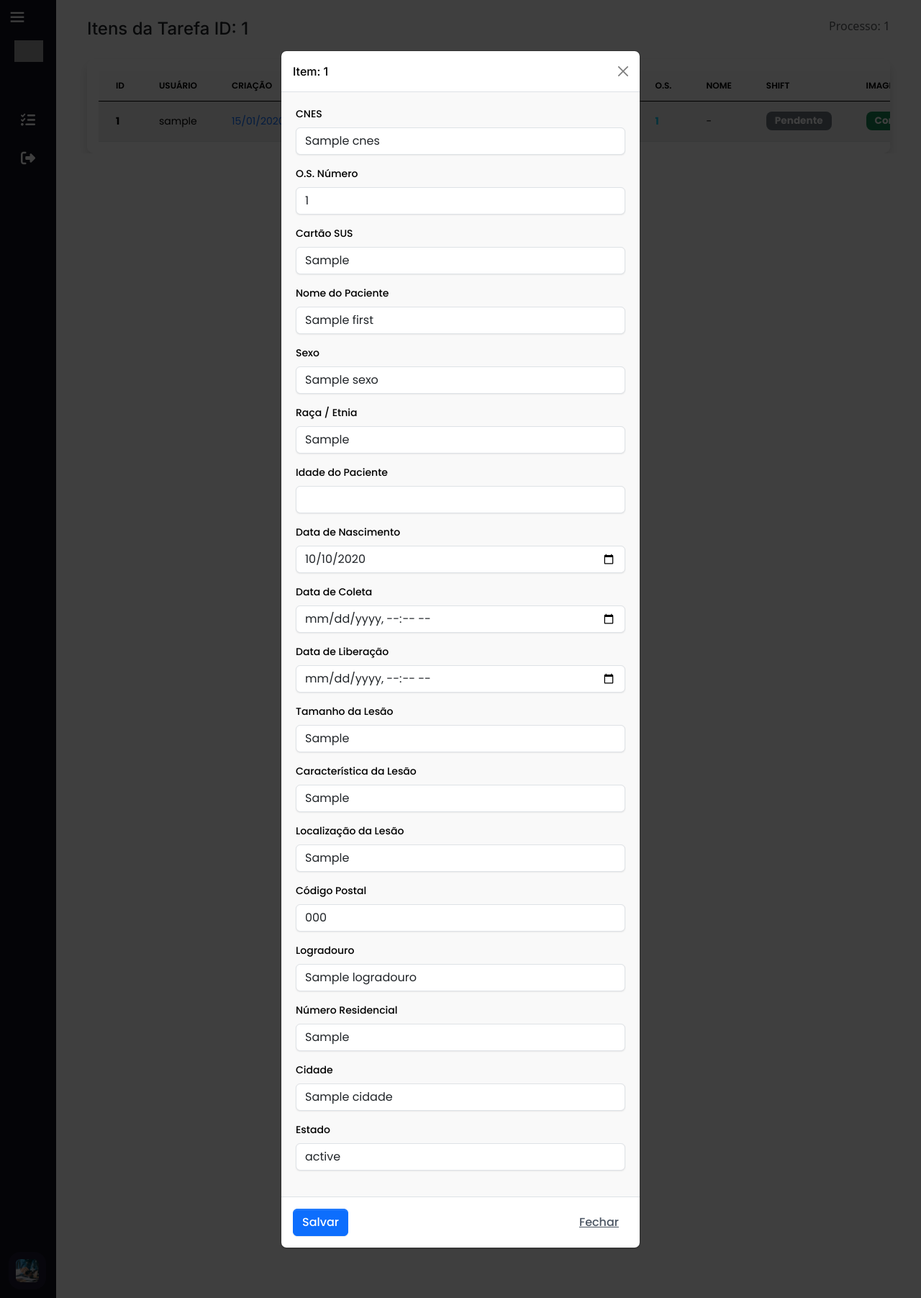
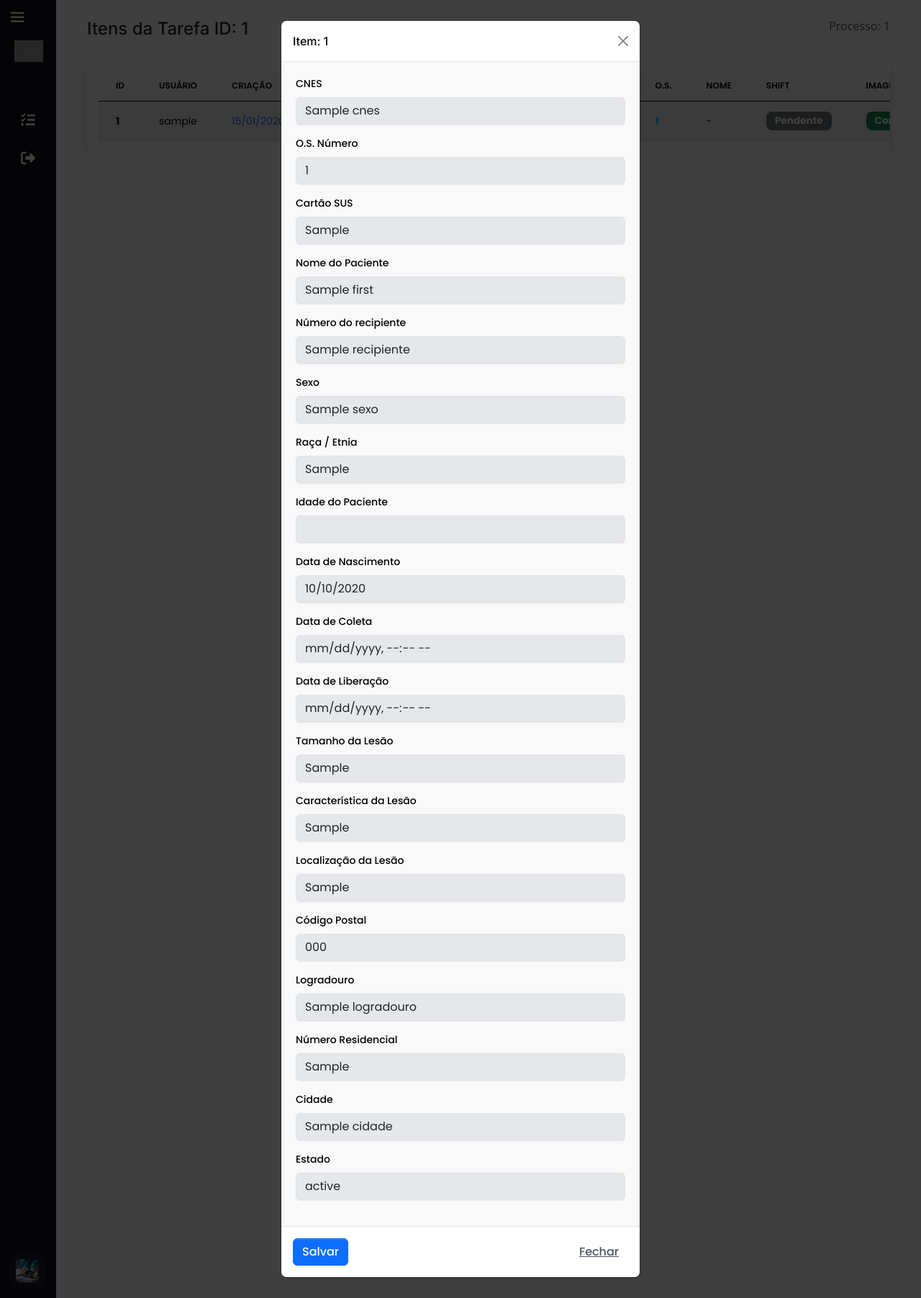
Before and after one commit to JVitorFlow/DashboardAFIP, a Django app: template apps/templates/home/items.html in a window 1280 px wide, after a click on "Ver valores". Shown: the whole page at 72% size. Run offline with Django 4.2, Linux system fonts and the light colour scheme; the template is opened without the code that fills it: most values are stand-ins (such as "Sample title", 1, 10 or a date in 2020); some libraries are stand-ins or nearby versions; grey boxes are pictures that could not be loaded.

Commit message:
feat(ui): add readonly_if filter and apply to shift data form fields

```diff
--- /dev/null
+++ b/apps/items/templatetags/readonly_tags.py
@@ -0,0 +1,20 @@
+from django import template
+
+register = template.Library()
+
+
+@register.filter
+def readonly_if(value):
+    """Retorna readonly se o valor estiver preenchido e não for um marcador de ausência (como 'NI')"""
+    if not value:
+        return ""  # Permitir edição se for None, vazio, etc.
+
+    value_str = str(value).lower()
+    ni_keywords = ["não especificado", "(ni)", "nao especificada"]
+
+    if any(ni_kw in value_str for ni_kw in ni_keywords):
+        return (
+            ""  # Também permite edição se tiver qualquer indicativo de 'não preenchido'
+        )
+
+    return 'readonly style="background-color: #e9ecef;"'  # Caso contrário, bloqueia
--- a/apps/templates/includes/modal_default.html
+++ b/apps/templates/includes/modal_default.html
@@ -1,19 +1,37 @@
 {% load date_filters %}
+{% load readonly_tags %}
 
 <!-- Button to trigger the modal -->
-<button type="button" class="btn btn-sm btn-primary" data-bs-toggle="modal" data-bs-target="#modal-{{ item.id }}">
+<button
+  type="button"
+  class="btn btn-sm btn-primary"
+  data-bs-toggle="modal"
+  data-bs-target="#modal-{{ item.id }}"
+>
   Ver valores
 </button>
 
 <!-- Modal Content with Form -->
-<div class="modal fade" id="modal-{{ item.id }}" tabindex="-1" role="dialog" aria-labelledby="modal-{{ item.id }}" aria-hidden="true">
+<div
+  class="modal fade"
+  id="modal-{{ item.id }}"
+  tabindex="-1"
+  role="dialog"
+  aria-labelledby="modal-{{ item.id }}"
+  aria-hidden="true"
+>
   <div class="modal-dialog modal-dialog-centered" role="document">
     <div class="modal-content">
       <form method="POST" action="{% url 'item_update' item.id %}">
         {% csrf_token %}
         <div class="modal-header">
           <h2 class="h6 modal-title">Item: {{ item.id }}</h2>
-                    <button type="button" class="btn-close" data-bs-dismiss="modal" aria-label="Close"></button>
+          <button
+            type="button"
+            class="btn-close"
+            data-bs-dismiss="modal"
+            aria-label="Close"
+          ></button>
         </div>
         <div class="modal-body">
           {% if item.shift_data.first %}
@@ -22,89 +40,231 @@
           <div class="col-lg-12 col-sm-6">
             <div class="mb-3">
               <label for="cnes-{{ item.id }}">CNES</label>
-                                <input type="text" name="cnes" id="cnes-{{ item.id }}" class="form-control" value="{{ item.shift_data.first.cnes }}">
+              <input
+                type="text"
+                name="cnes"
+                id="cnes-{{ item.id }}"
+                class="form-control"
+                value="{{ item.shift_data.first.cnes }}"
+                {{ item.shift_data.first.cnes|readonly_if }}
+              />
             </div>
             <div class="mb-3">
               <label for="os_number-{{ item.id }}">O.S. Número</label>
-                                <input type="text" name="os_number" id="os_number-{{ item.id }}" class="form-control" value="{{ item.shift_data.first.os_number }}">
+              <input
+                type="text"
+                name="os_number"
+                id="os_number-{{ item.id }}"
+                class="form-control"
+                value="{{ item.shift_data.first.os_number }}"
+                {{ item.shift_data.first.os_number|readonly_if }}
+
+              />
             </div>
             <div class="mb-3">
               <label for="cartao_sus-{{ item.id }}">Cartão SUS</label>
-                                <input type="text" name="cartao_sus" id="cartao_sus-{{ item.id }}" class="form-control" value="{{ item.shift_data.first.cartao_sus }}">
+              <input
+                type="text"
+                name="cartao_sus"
+                id="cartao_sus-{{ item.id }}"
+                class="form-control"
+                value="{{ item.shift_data.first.cartao_sus }}"
+                {{ item.shift_data.first.cartao_sus|readonly_if }}
+              />
             </div>
             <div class="mb-3">
               <label for="nome_paciente-{{ item.id }}">Nome do Paciente</label>
-                                <input type="text" name="nome_paciente" id="nome_paciente-{{ item.id }}" class="form-control" value="{{ item.shift_data.first.nome_paciente }}">
+              <input
+                type="text"
+                name="nome_paciente"
+                id="nome_paciente-{{ item.id }}"
+                class="form-control"
+                value="{{ item.shift_data.first.nome_paciente }}"
+                {{ item.shift_data.first.nome_paciente|readonly_if }}
+              />
+            </div>
+            <div class="mb-3">
+              <label for="recipiente-{{ item.id }}">Número do recipiente</label>
+              <input
+                type="text"
+                name="recipiente"
+                id="recipiente-{{ item.id }}"
+                class="form-control"
+                value="{{ item.shift_data.first.recipiente }}"
+                {{ item.shift_data.first.recipiente|readonly_if }}
+              />
             </div>
             <div class="mb-3">
               <label for="sexo-{{ item.id }}">Sexo</label>
-                                <input type="text" name="sexo" id="sexo-{{ item.id }}" class="form-control" value="{{ item.shift_data.first.sexo }}">
+              <input
+                type="text"
+                name="sexo"
+                id="sexo-{{ item.id }}"
+                class="form-control"
+                value="{{ item.shift_data.first.sexo }}"
+                {{ item.shift_data.first.sexo|readonly_if }}
+              />
             </div>
             <div class="mb-3">
               <label for="raca_etinia-{{ item.id }}">Raça / Etnia</label>
-                                <input type="text" name="raca_etinia" id="raca_etinia-{{ item.id }}" class="form-control" value="{{ item.shift_data.first.raca_etinia }}">
+              <input
+                type="text"
+                name="raca_etinia"
+                id="raca_etinia-{{ item.id }}"
+                class="form-control"
+                value="{{ item.shift_data.first.raca_etinia }}"
+                {{ item.shift_data.first.raca_etinia|readonly_if }}
+              />
             </div>
             <div class="mb-3">
-                                <label for="idade_paciente-{{ item.id }}">Idade do Paciente</label>
-                                <input type="number" name="idade_paciente" id="idade_paciente-{{ item.id }}" class="form-control" value="{{ item.shift_data.first.idade_paciente }}">
+              <label for="idade_paciente-{{ item.id }}"
+                >Idade do Paciente</label
+              >
+              <input
+                type="number"
+                name="idade_paciente"
+                id="idade_paciente-{{ item.id }}"
+                class="form-control"
+                value="{{ item.shift_data.first.idade_paciente }}"
+                {{ item.shift_data.first.idade_paciente|readonly_if }}
+              />
             </div>
             <div class="mb-3">
-                                <label for="data_nascimento-{{ item.id }}">Data de Nascimento</label>
+              <label for="data_nascimento-{{ item.id }}"
+                >Data de Nascimento</label
+              >
               <input
                 type="date"
                 name="data_nascimento"
                 id="data_nascimento-{{ item.id }}"
                 class="form-control"
                 value="{{ item.shift_data.first.data_nascimento|date:'Y-m-d' }}"
-                                >
+                {{ item.shift_data.first.data_nascimento|readonly_if }}
+
+              />
             </div>
             <div class="mb-3">
               <label for="data_coleta-{{ item.id }}">Data de Coleta</label>
-                                <input type="datetime-local"
+              <input
+                type="datetime-local"
                 name="data_coleta"
                 id="data_coleta-{{ item.id }}"
                 class="form-control"
-                                    value="{{ item.shift_data.first.data_coleta|iso_to_datetime_local }}">
+                value="{{ item.shift_data.first.data_coleta|iso_to_datetime_local }}"
+                {{ item.shift_data.first.data_coleta|readonly_if }}
+              />
             </div>
             <div class="mb-3">
-                                <label for="data_liberacao-{{ item.id }}">Data de Liberação</label>
-                                <input type="datetime-local"
+              <label for="data_liberacao-{{ item.id }}"
+                >Data de Liberação</label
+              >
+              <input
+                type="datetime-local"
                 name="data_liberacao"
                 id="data_liberacao-{{ item.id }}"
                 class="form-control"
-                                    value="{{ item.shift_data.first.data_liberacao|iso_to_datetime_local }}">
+                value="{{ item.shift_data.first.data_liberacao|iso_to_datetime_local }}"
+                {{ item.shift_data.first.data_liberacao|readonly_if }}
+
+              />
             </div>
             <div class="mb-3">
               <label for="tamanho_lesao-{{ item.id }}">Tamanho da Lesão</label>
-                                <input type="text" name="tamanho_lesao" id="tamanho_lesao-{{ item.id }}" class="form-control" value="{{ item.shift_data.first.tamanho_lesao }}">
+              <input
+                type="text"
+                name="tamanho_lesao"
+                id="tamanho_lesao-{{ item.id }}"
+                class="form-control"
+                value="{{ item.shift_data.first.tamanho_lesao }}"
+                {{ item.shift_data.first.tamanho_lesao|readonly_if }}
+
+              />
             </div>
             <div class="mb-3">
-                                <label for="caracteristica_lesao-{{ item.id }}">Característica da Lesão</label>
-                                <input type="text" name="caracteristica_lesao" id="caracteristica_lesao-{{ item.id }}" class="form-control" value="{{ item.shift_data.first.caracteristica_lesao }}">
+              <label for="caracteristica_lesao-{{ item.id }}"
+                >Característica da Lesão</label
+              >
+              <input
+                type="text"
+                name="caracteristica_lesao"
+                id="caracteristica_lesao-{{ item.id }}"
+                class="form-control"
+                value="{{ item.shift_data.first.caracteristica_lesao }}"
+                {{ item.shift_data.first.caracteristica_lesao|readonly_if }}
+
+              />
             </div>
             <div class="mb-3">
-                                <label for="localizacao_lesao-{{ item.id }}">Localização da Lesão</label>
-                                <input type="text" name="localizacao_lesao" id="localizacao_lesao-{{ item.id }}" class="form-control" value="{{ item.shift_data.first.localizacao_lesao }}">
+              <label for="localizacao_lesao-{{ item.id }}"
+                >Localização da Lesão</label
+              >
+              <input
+                type="text"
+                name="localizacao_lesao"
+                id="localizacao_lesao-{{ item.id }}"
+                class="form-control"
+                value="{{ item.shift_data.first.localizacao_lesao }}"
+                {{ item.shift_data.first.localizacao_lesao|readonly_if }}
+
+              />
             </div>
             <div class="mb-3">
               <label for="codigo_postal-{{ item.id }}">Código Postal</label>
-                                <input type="text" name="codigo_postal" id="codigo_postal-{{ item.id }}" class="form-control" value="{{ item.shift_data.first.codigo_postal }}">
+              <input
+                type="text"
+                name="codigo_postal"
+                id="codigo_postal-{{ item.id }}"
+                class="form-control"
+                value="{{ item.shift_data.first.codigo_postal }}"
+                {{ item.shift_data.first.codigo_postal|readonly_if }}
+
+              />
             </div>
             <div class="mb-3">
               <label for="logradouro-{{ item.id }}">Logradouro</label>
-                                <input type="text" name="logradouro" id="logradouro-{{ item.id }}" class="form-control" value="{{ item.shift_data.first.logradouro }}">
+              <input
+                type="text"
+                name="logradouro"
+                id="logradouro-{{ item.id }}"
+                class="form-control"
+                value="{{ item.shift_data.first.logradouro }}"
+                {{ item.shift_data.first.logradouro|readonly_if }}
+              />
             </div>
             <div class="mb-3">
-                                <label for="numero_residencial-{{ item.id }}">Número Residencial</label>
-                                <input type="text" name="numero_residencial" id="numero_residencial-{{ item.id }}" class="form-control" value="{{ item.shift_data.first.numero_residencial }}">
+              <label for="numero_residencial-{{ item.id }}"
+                >Número Residencial</label
+              >
+              <input
+                type="text"
+                name="numero_residencial"
+                id="numero_residencial-{{ item.id }}"
+                class="form-control"
+                value="{{ item.shift_data.first.numero_residencial }}"
+                {{ item.shift_data.first.numero_residencial|readonly_if }}
+              />
             </div>
             <div class="mb-3">
               <label for="cidade-{{ item.id }}">Cidade</label>
-                                <input type="text" name="cidade" id="cidade-{{ item.id }}" class="form-control" value="{{ item.shift_data.first.cidade }}">
+              <input
+                type="text"
+                name="cidade"
+                id="cidade-{{ item.id }}"
+                class="form-control"
+                value="{{ item.shift_data.first.cidade }}"
+                {{ item.shift_data.first.cidade|readonly_if }}
+              />
             </div>
             <div class="mb-3">
               <label for="estado-{{ item.id }}">Estado</label>
-                                <input type="text" name="estado" id="estado-{{ item.id }}" class="form-control" value="{{ item.shift_data.first.estado }}">
+              <input
+                type="text"
+                name="estado"
+                id="estado-{{ item.id }}"
+                class="form-control"
+                value="{{ item.shift_data.first.estado }}"
+                {{ item.shift_data.first.estado|readonly_if }}
+              />
             </div>
           </div>
           {% else %}
@@ -118,7 +278,13 @@
         </div>
         <div class="modal-footer">
           <button type="submit" class="btn btn-primary">Salvar</button>
-                    <button type="button" class="btn btn-link text-gray-600 ms-auto" data-bs-dismiss="modal">Fechar</button>
+          <button
+            type="button"
+            class="btn btn-link text-gray-600 ms-auto"
+            data-bs-dismiss="modal"
+          >
+            Fechar
+          </button>
         </div>
       </form>
     </div>
```
Lines whose indentation alone changed are shown as unchanged.
